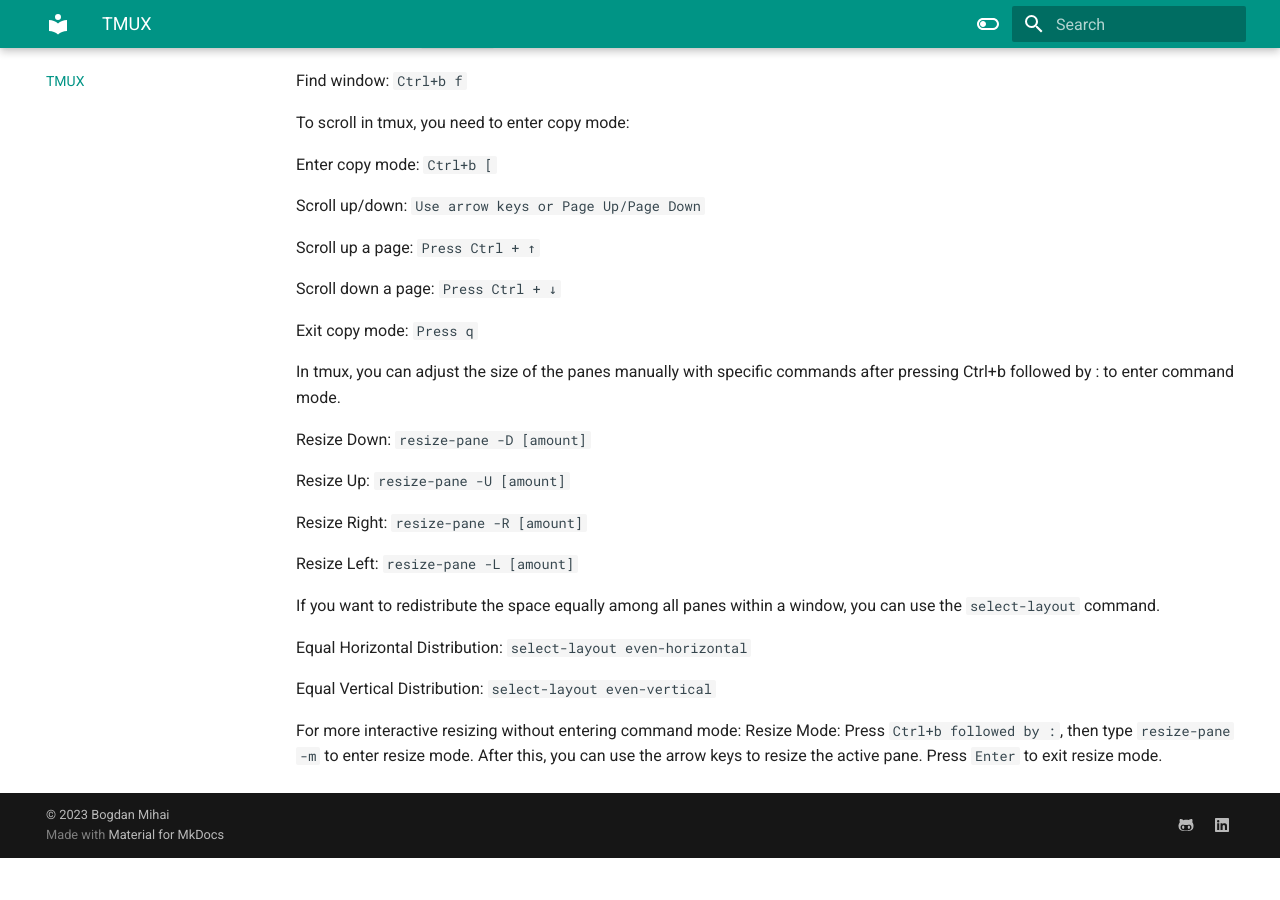
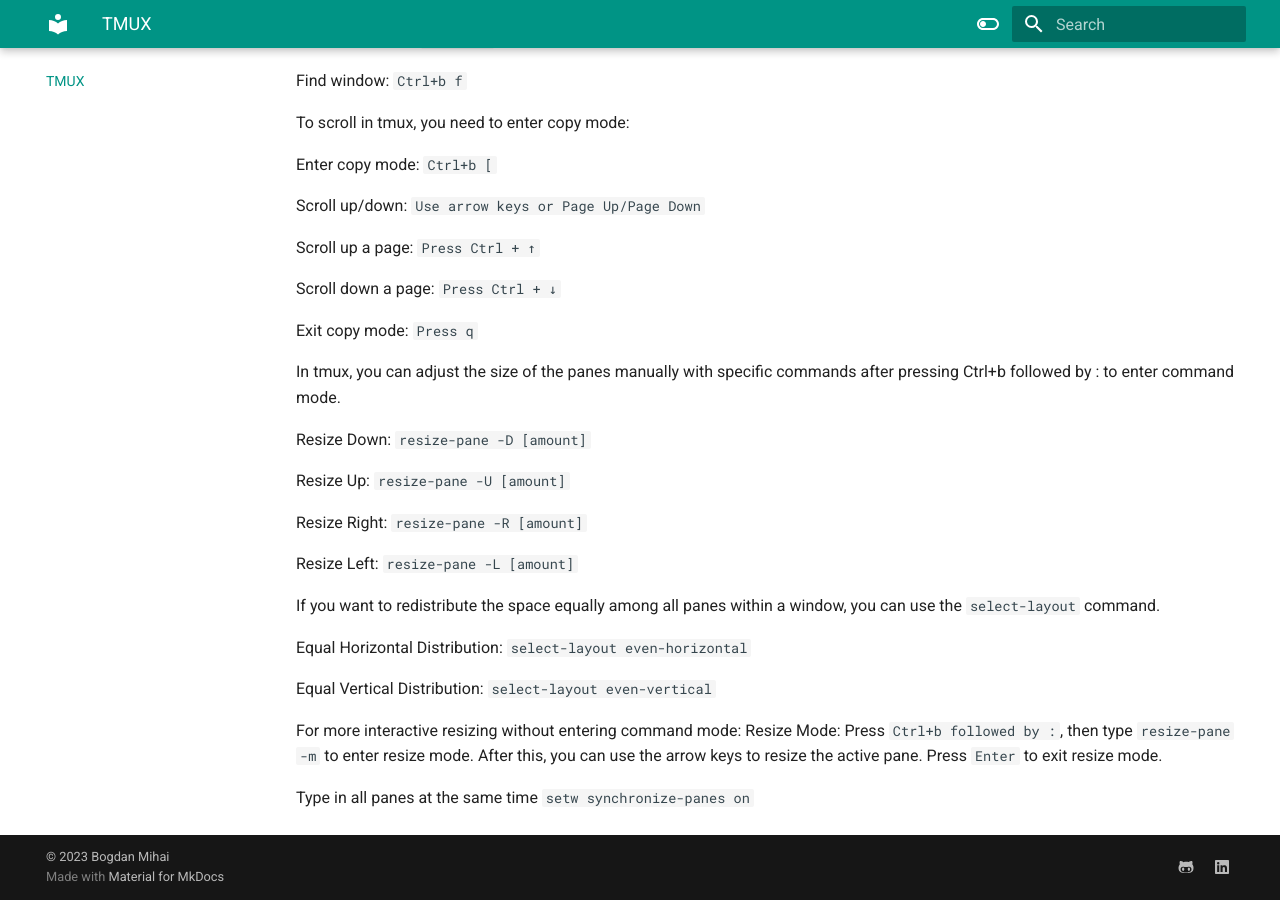
Before and after one commit to b-mihai/exasol-docs, an MkDocs documentation site: the page built from docs/TMUX.md, in a window 1280 px wide and 900 px high, scrolled down 700 px. Built offline with MkDocs 1.6.1 and Material for MkDocs 9.7.7, drawn with Linux system fonts in a browser that asks for light colours; before the commit the page ends 1558 px from its top, so only the background shows below that.

Commit message:
Update TMUX.md

```diff
--- a/docs/TMUX.md
+++ b/docs/TMUX.md
@@ -57,3 +57,5 @@
 
 For more interactive resizing without entering command mode:
 Resize Mode: Press `Ctrl+b followed by :`, then type `resize-pane -m` to enter resize mode. After this, you can use the arrow keys to resize the active pane. Press `Enter` to exit resize mode.
+
+Type in all panes at the same time `setw synchronize-panes on`
```
